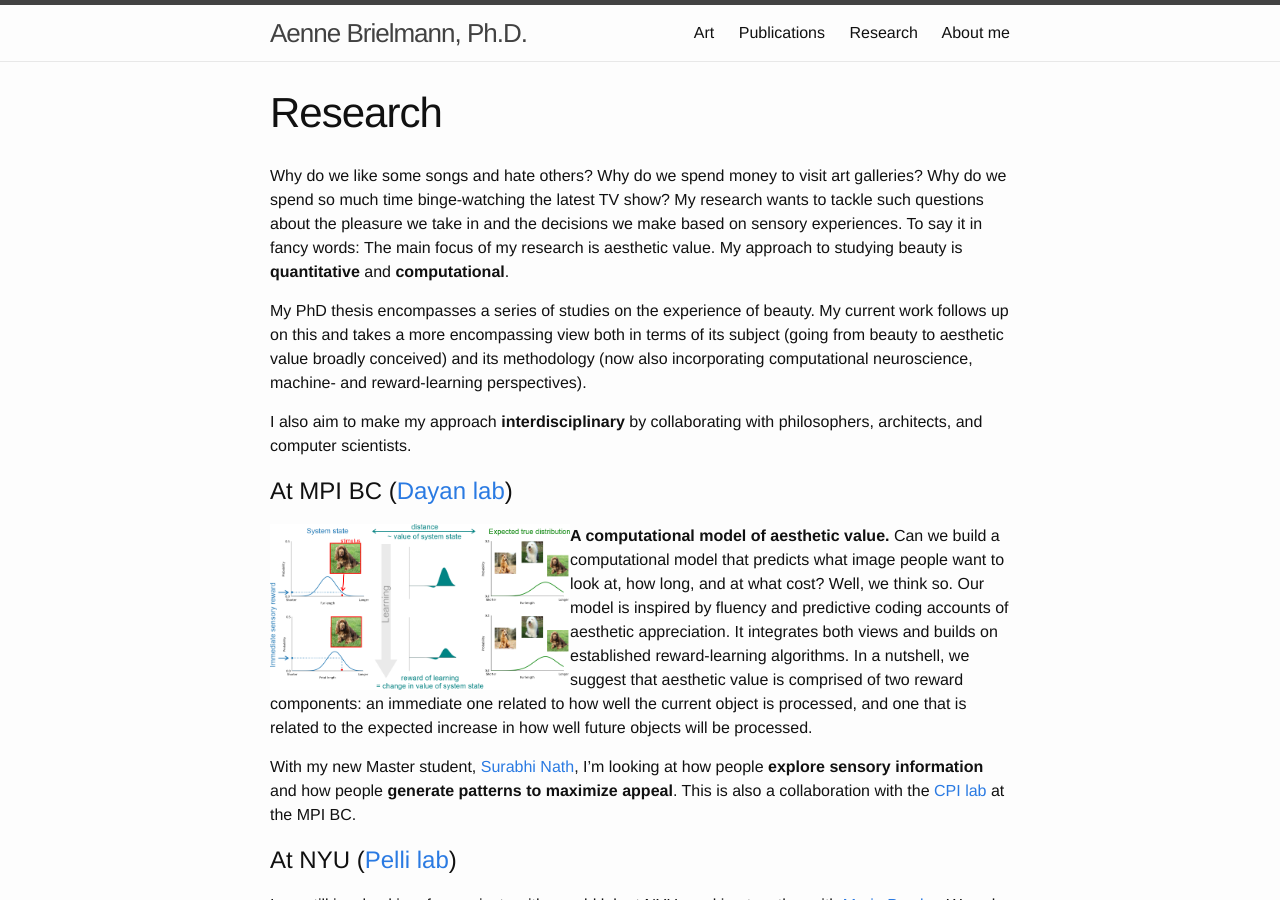
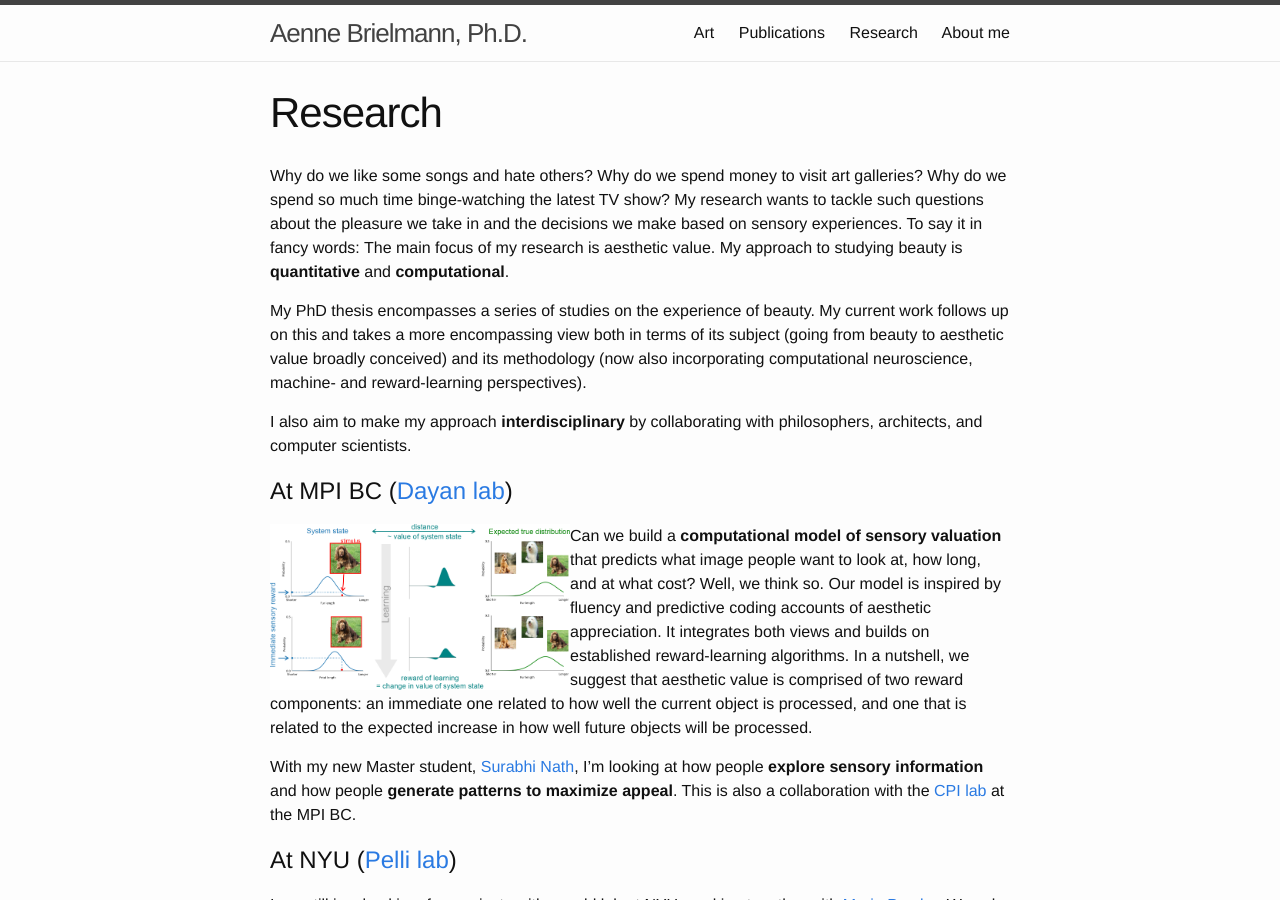
Before and after one commit to aenneb/aenneb.github.io, a Jekyll site: the page built from research.md, in a window 1280 px wide and 900 px high. Built offline with Jekyll 4.4.1, drawn with Linux system fonts in a browser that asks for light colours.

Commit message:
Update research.md

```diff
--- a/research.md
+++ b/research.md
@@ -12,7 +12,7 @@ I also aim to make my approach **interdisciplinary** by collaborating with philo
 
 # At MPI BC ([Dayan lab](https://www.kyb.tuebingen.mpg.de/computational-neuroscience))
 
-<img src="https://aenneb.github.io/files/model%20illustration%20SAB%20report.png" width="300" align="left" padding="25px"> **A computational model of aesthetic value.** Can we build a computational model that predicts what image people want to look at, how long, and at what cost? Well, we think so. Our model is inspired by fluency and predictive coding accounts of aesthetic appreciation. It integrates both views and builds on established reward-learning algorithms. In a nutshell, we suggest that aesthetic value is comprised of two reward components: an immediate one related to how well the current object is processed, and one that is related to the expected increase in how well future objects will be processed.
+<img src="https://aenneb.github.io/files/model%20illustration%20SAB%20report.png" width="300" align="left" padding="25px">  Can we build a **computational model of sensory valuation** that predicts what image people want to look at, how long, and at what cost? Well, we think so. Our model is inspired by fluency and predictive coding accounts of aesthetic appreciation. It integrates both views and builds on established reward-learning algorithms. In a nutshell, we suggest that aesthetic value is comprised of two reward components: an immediate one related to how well the current object is processed, and one that is related to the expected increase in how well future objects will be processed.
 
 With my new Master student, [Surabhi Nath](https://surabhisnath.github.io/), I'm looking at how people **explore sensory information** and how people **generate patterns to maximize appeal**. This is also a collaboration with the [CPI lab](https://cpilab.org/) at the MPI BC.
 
```
